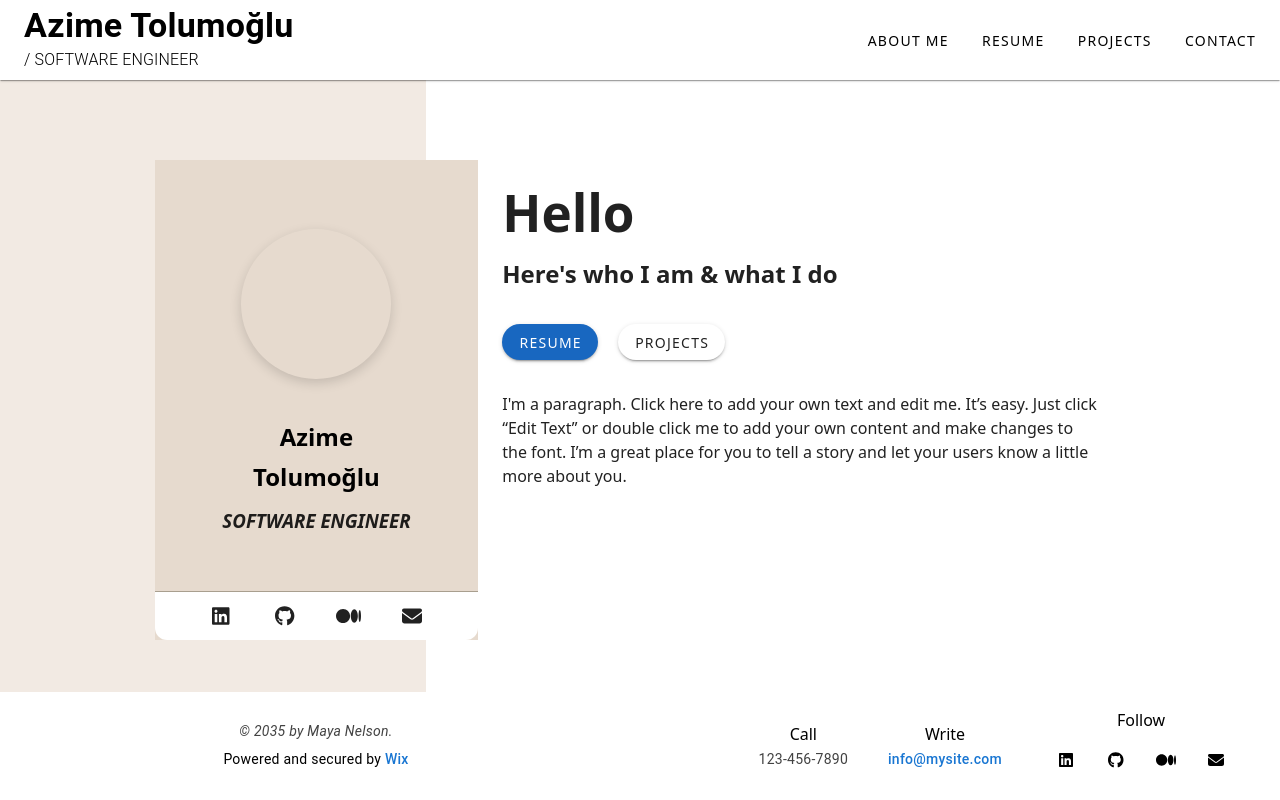
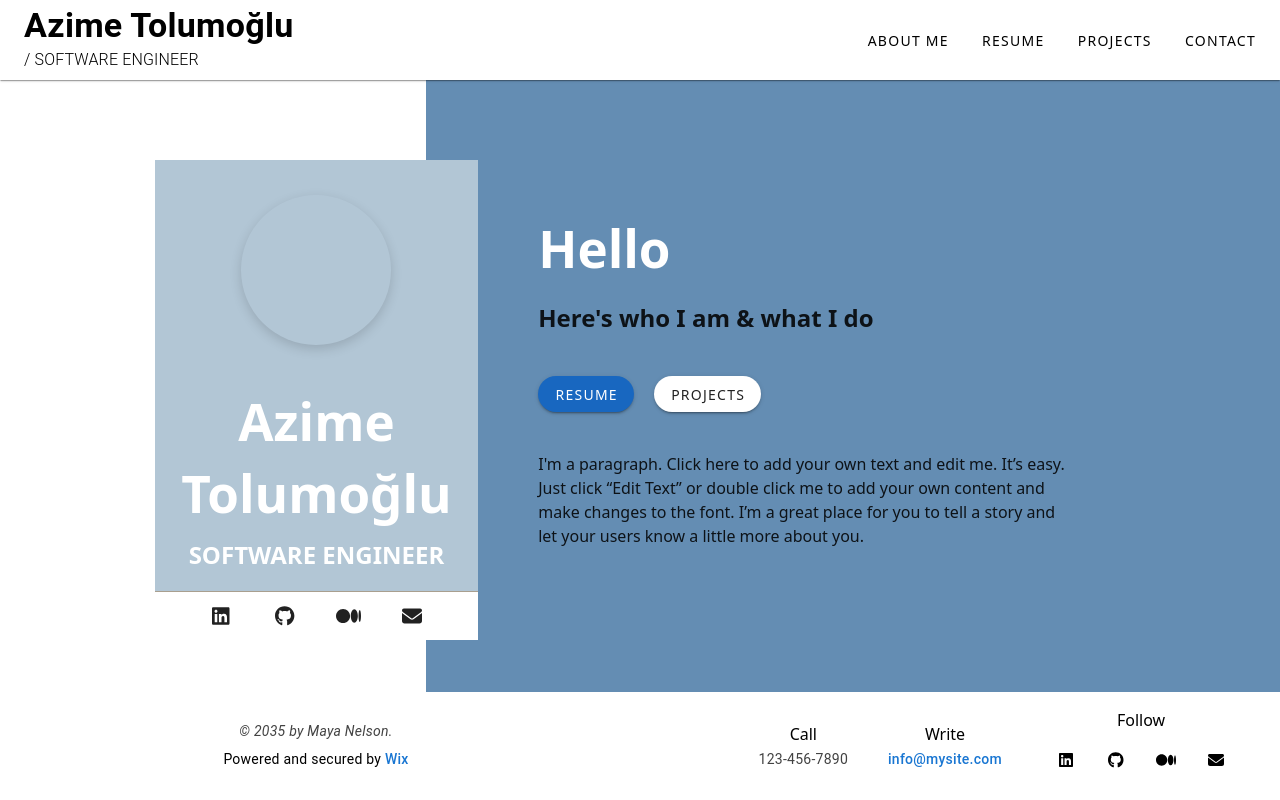
Before and after one commit to TOLUMOGLU/VUeMyWeb, a Vue app: page / in a window 1280 px wide. Shown: the top 800 px of the page. Built offline with nearby package versions, Linux system fonts and the light colour scheme.

Commit message:
color güncellendi.

```diff
--- a/src/components/AboutMe.vue
+++ b/src/components/AboutMe.vue
@@ -2,7 +2,7 @@
   <v-container
     fluid
     class="pa-0 d-flex align-center justify-center"
-    style="background: linear-gradient(to right, #f2eae3 33.3%, white 33.3%); min-height: 100vh;"
+    style="background: linear-gradient(to right, white  33.3%, #648DB3 33.3%); min-height: 100vh;"
   >
     <v-col class="pa-12" cols="12" md="10" style="height: auto;">
       <v-row no-gutters style="height: 100%;">
@@ -11,7 +11,7 @@
           md="4"
           class="d-flex flex-column align-center justify-center pa-8 ma-0"
           style="
-            background-color: #e6dace;
+            background-color: #B2C6D5;
             min-height: 60vh;
             position: relative;
             border-radius: 0;
@@ -32,10 +32,10 @@
             "
           ></v-img>
 
-          <div class="text-center pa-2 pa-md-6">
-            <h2 class="mb-1 font-weight-bold text-black">Azime</h2>
-            <h2 class="mb-3 font-weight-bold text-black">Tolumoğlu</h2>
-            <h3 class="mb-3 font-italic">SOFTWARE ENGINEER</h3>
+          <div class="text-center text-white pa-2 pa-md-6">
+            <h1 class="pa-2"><strong>Azime</strong></h1>
+            <h1 class="pa-2"><strong>Tolumoğlu</strong></h1>
+            <h2 class="pa-2">SOFTWARE ENGINEER</h2>
           </div>
           <div
             class="d-flex justify-center align-center"
@@ -49,7 +49,7 @@
               bottom: 0;
               left: 0;
               border-top: 1px solid #a99f8f;
-              border-radius: 0 0 12px 12px;
+              border-radius: 0;
             "
           >
             <v-btn
@@ -94,19 +94,18 @@
         <v-col
           cols="12"
           md="8"
-          class="pa-4 text-left"
+          class="pa-12 text-left"
           style="height: 100%;"
         >
-          <h1 class="pa-2"><strong>Hello</strong></h1>
-          <h2 class="mb-4 pa-2">Here's who I am &amp; what I do</h2>
+          <h1 class="pa-3 text-white"><strong>Hello</strong></h1>
+          <h2 class="mb-4 pa-3">Here's who I am &amp; what I do</h2>
           <div
-            class="d-flex justify-start mb-4 pa-2"
-            style="gap: 20px;"
-          >
+            class="d-flex justify-start mb-4 pa-3"
+            style="gap: 20px;">
             <v-btn color="primary" href="#resume" rounded>Resume</v-btn>
             <v-btn href="#projects" rounded>Projects</v-btn>
           </div>
-          <p class="pa-2">
+          <p class="pa-3">
             I'm a paragraph. Click here to add your own text and edit me.
             It’s easy. Just click “Edit Text” or double click me to add your
             own content and make changes to the font. I’m a great place for
--- a/src/components/Contact.vue
+++ b/src/components/Contact.vue
@@ -49,8 +49,6 @@
       <v-col cols="12">
         <v-text-field
           v-model="message"
-          :append-icon="message ? 'mdi-send' : 'mdi-microphone'"
-          :append-inner-icon="marker ? 'mdi-map-marker' : 'mdi-map-marker-off'"
           :prepend-icon="icon"
           clear-icon="mdi-close-circle"
           label="Message"
@@ -65,26 +63,11 @@
       </v-col>
     </v-row>
 
-    <v-checkbox
-      v-model="state.checkbox"
-      :error-messages="v$.checkbox.$errors.map(e => e.$message)"
-      label="Do you agree?"
-      required
-      @blur="v$.checkbox.$touch"
-      @change="v$.checkbox.$touch"
-    ></v-checkbox>
-
     <v-btn
       type="submit"
       class="me-4"
     >
       Submit
-    </v-btn>
-    <v-btn
-      type="button"
-      @click="clear"
-    >
-      Clear
     </v-btn>
   </form>
   </v-card>
@@ -169,10 +152,4 @@ async function submit() {
   }
 }
 
-function clear() {
-  v$.value.$reset()
-  Object.assign(state, initialState)
-  clearMessage()
-  resetIcon()
-}
 </script>
--- a/src/components/Projects.vue
+++ b/src/components/Projects.vue
@@ -1,5 +1,5 @@
 <template>
-  <v-container fluid class="pa-0" style="background-color: #f2eae3; min-height: 100vh;">
+  <v-container fluid class="pa-0" style="background-color: #648DB3; min-height: 100vh;">
     <v-row justify="center" class="pa-8">
       <!-- Başlık -->
       <v-col cols="12" class="text-center mb-8 pt-12">
--- a/src/components/Resume.vue
+++ b/src/components/Resume.vue
@@ -1,5 +1,5 @@
 <template>
-  <v-container fluid class="pa-0" style="background-color: #f2eae3; min-height: 100vh;">
+  <v-container fluid class="pa-0" style="background-color: #B2C6D5; min-height: 100vh;">
     <v-row justify="center" class="pa-8">
       <!-- Başlık -->
       <v-col cols="12" class="text-center mb-8 pt-12">
```
